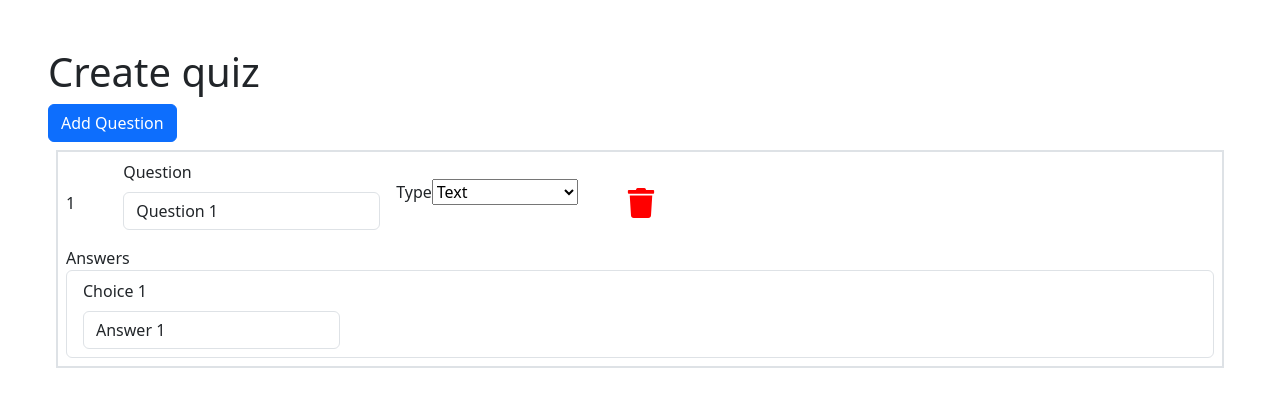
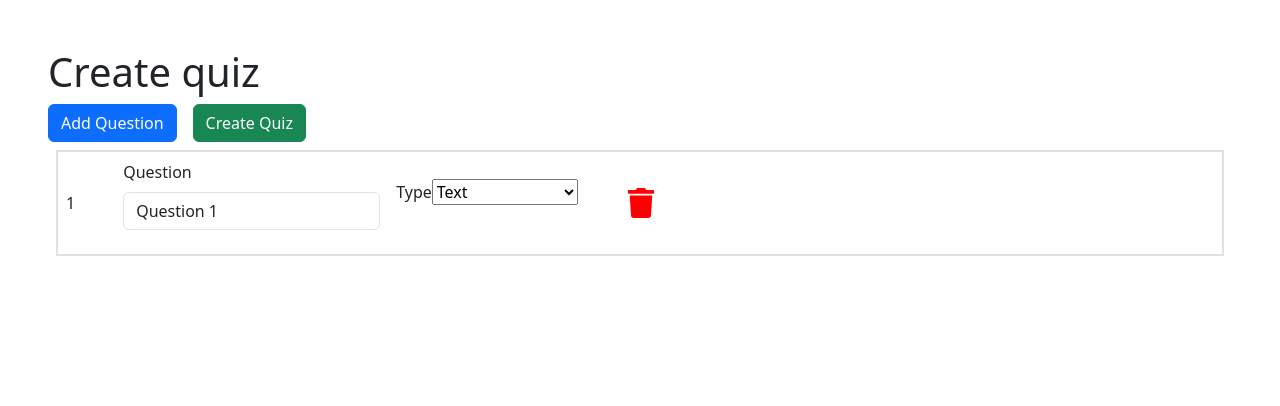
Before and after one commit to m1liaron/questionnaire-builder, a React (Vite) app in the folder frontend/: page /create-quiz in a window 1280 px wide. Shown: the top 406 px of the page. Built offline with nearby package versions, Linux system fonts and the light colour scheme.

Commit message:
fix: question type:text has no answer
Took 3 hours 47 minutes

```diff
--- a/frontend/src/components/QuestionItem/QuestionItem.jsx
+++ b/frontend/src/components/QuestionItem/QuestionItem.jsx
@@ -12,9 +12,6 @@ const QuestionItem = ({
   onAddAnswer
 }) => {
   const { id, question: questionText, type } = question;
-
-  // If type is Text, only allow one answer.
-  const displayedAnswers = type === "Text" ? answers.slice(0, 1) : answers;
 
   return (
     <div className="border border-2 m-2 p-2">
@@ -51,10 +48,12 @@ const QuestionItem = ({
         </div>
         <FaTrash size={30} color="red" cursor="pointer" onClick={() => onRemoveQuestion(id)} />
       </div>
+
+      {type !== "Text" && (
           <div>
             <span>Answers</span>
             <ul className="list-group">
-          {displayedAnswers.map((answer, idx) => (
+              {type !== "Text" && answers.map((answer, idx) => (
                   <li key={answer.id} className="list-group-item">
                     <div className="d-flex align-items-center gap-3">
                       {type === "Single Choice" && (
@@ -88,14 +87,15 @@ const QuestionItem = ({
                   </li>
               ))}
             </ul>
-        {(type === "Single Choice" || type === "Multiple Choices") && displayedAnswers.length < 5 && (
+            {(type === "Single Choice" || type === "Multiple Choices") && answers.length < 5 && (
                 <button type="button" onClick={() => onAddAnswer(id)}>
                   Add Answer
                 </button>
             )}
           </div>
+      )}
     </div>
   );
 };
 
-export { QuestionItem };
+export {QuestionItem};
--- a/frontend/src/components/QuestionList/QuestionList.jsx
+++ b/frontend/src/components/QuestionList/QuestionList.jsx
@@ -7,9 +7,7 @@ const QuestionList = () => {
         question: 'Question 1',
         type: 'Text'
     }]);
-    const [answers, setAnswers] = useState([
-        { id: 1, questionId: 1, answer: 'Answer 1', isCorrect: true },
-    ]);
+    const [answers, setAnswers] = useState([]);
 
     const generateNewId = (items) => {
         return items.length > 0 ? Math.max(...items.map((item) => item.id)) + 1 : 1;
@@ -58,9 +56,9 @@ const QuestionList = () => {
         setQuestions(questions.map(q => q.id === questionId ? { ...q, type: newType } : q));
         if(newType === "Text") {
             setAnswers((prev) => {
-                const related = prev.filter(a => a.questionId === id);
+                const related = prev.filter(a => a.questionId === questionId);
                 const keep = related.slice(0,1);
-                return [...prev.filter((a => a.questionId !== id)), ...keep]
+                return [...prev.filter((a => a.questionId !== questionId)), ...keep]
             })
         }
      }
@@ -89,7 +87,10 @@ const QuestionList = () => {
 
     return (
         <form>
-            <button type="button" className="btn btn-primary" onClick={handleAddQuestion}>Add Question</button>
+            <div className="d-flex gap-3">
+                <button type="button" className="btn btn-primary" onClick={handleAddQuestion}>Add Question</button>
+                <button type="button" className="btn btn-success" onClick={handleAddQuestion}>Create Quiz</button>
+            </div>
             <div>
                 {questions.map((q, index) => (
                     <QuestionItem
```
Lines whose indentation alone changed are shown as unchanged.
